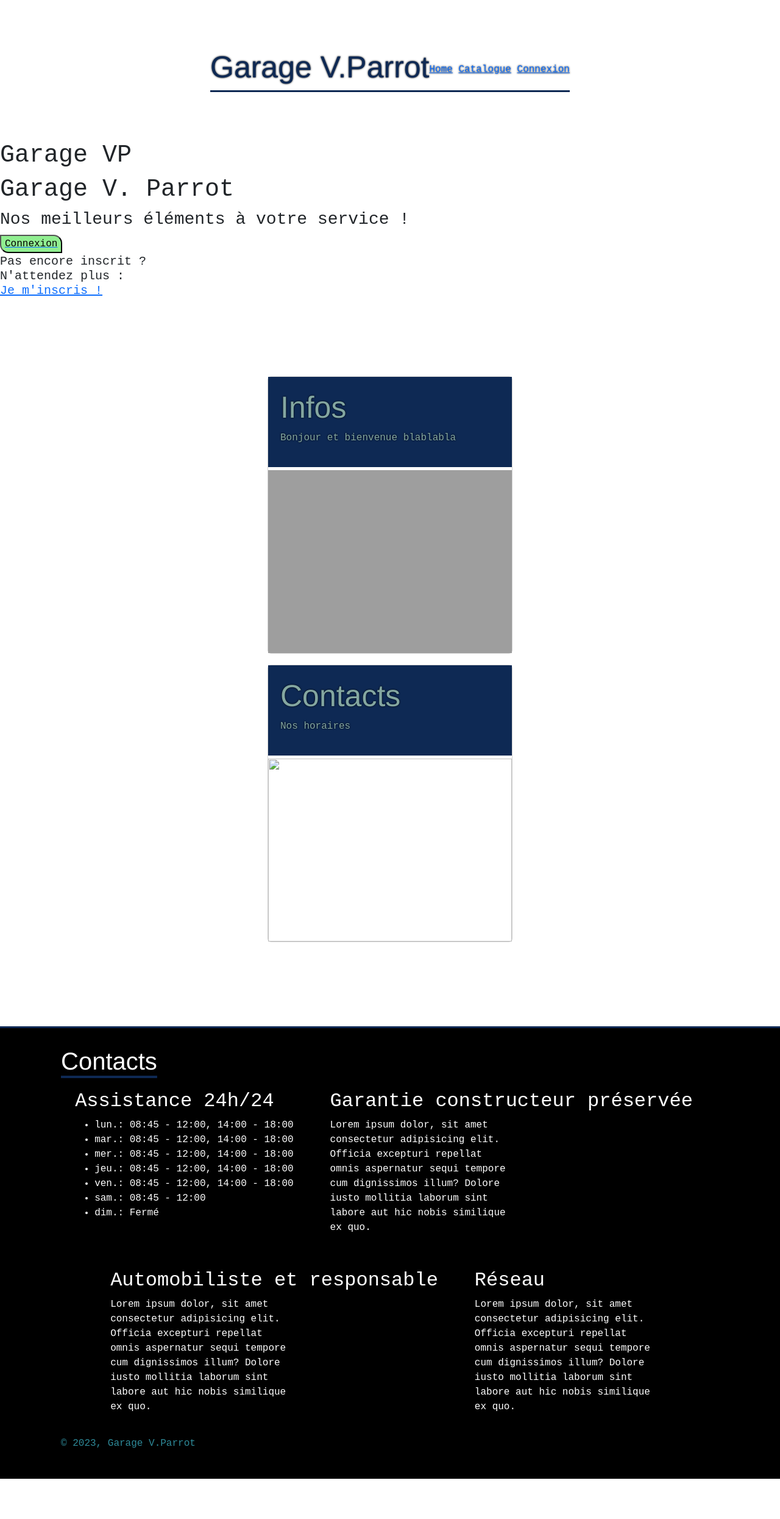
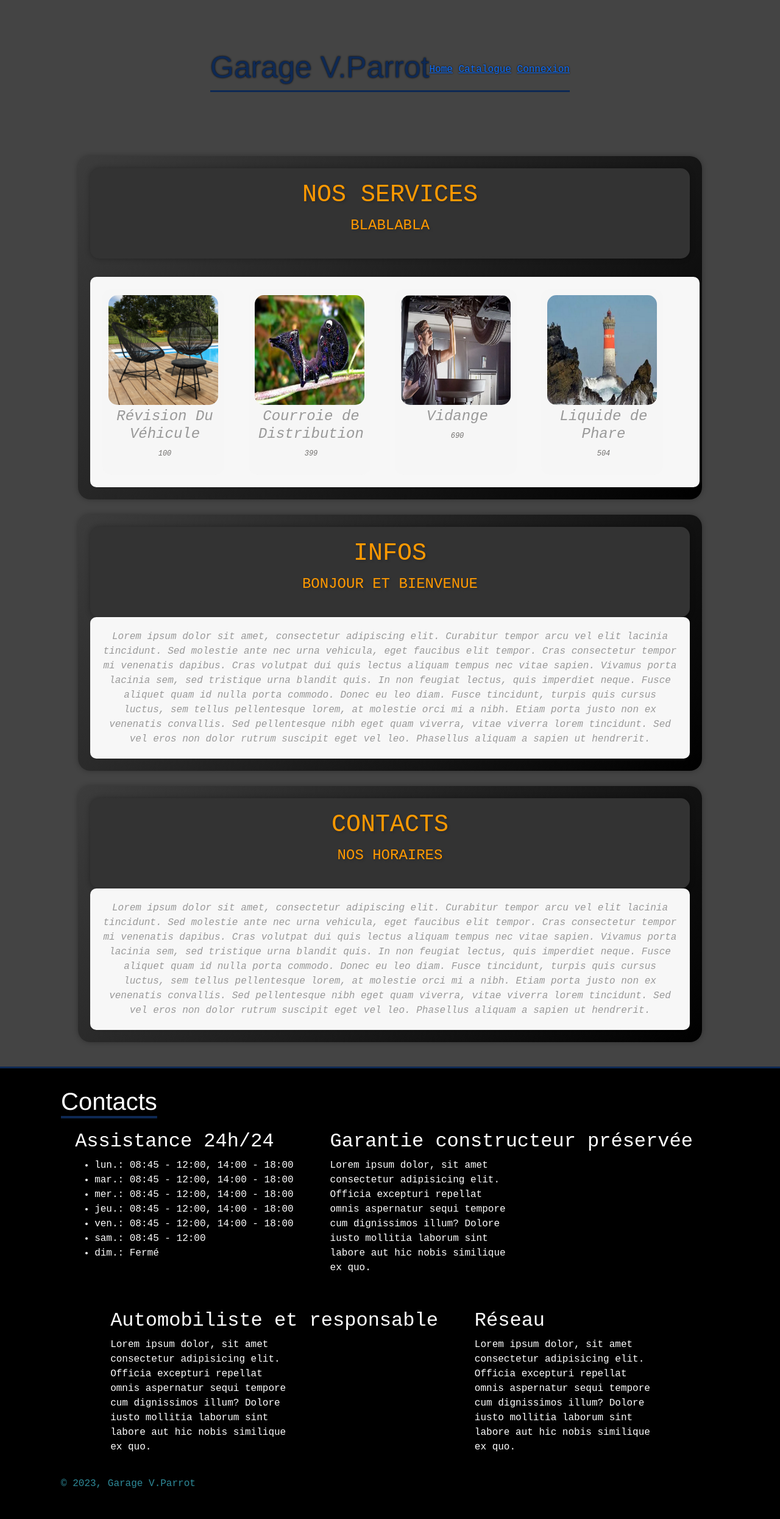
Before and after one commit to Agt-Cooper/Garage-VP, a Django app: page / in a window 1280 px wide. Shown: the whole page at 61% size. Before the commit the page ends 2425 px from the top, so only its background shows below. Run offline with Django 4.2, Linux system fonts and the light colour scheme; data comes from the database, SQL or seed files in the repository; both versions use the stored data as it was after the commit; grey boxes are pictures that could not be loaded.

Commit message:
Add theme

```diff
--- a/garage/templates/garage/home.html
+++ b/garage/templates/garage/home.html
@@ -1,40 +1,36 @@
 {% extends "layout.html" %}
 
 {% block content %}
-</header>
-        <h1>Garage V. Parrot</h1>
-        <h3>Nos meilleurs éléments à votre service !</h3>
-                <a href=""><button class="exept" type="button">Connexion</button></a>
-        <h5>Pas encore inscrit ? <br>N'attendez plus : <a href="#"><br>Je m'inscris !</a></h5>
-<header>
+<!-- </header> -->
+<!--         <h1>Garage V. Parrot</h1> -->
+<!--         <h3>Nos meilleurs éléments à votre service !</h3> -->
+<!--                 <a href=""><button class="exept" type="button">Connexion</button></a> -->
+<!--         <h5>Pas encore inscrit ? <br>N'attendez plus : <a href="#"><br>Je m'inscris !</a></h5> -->
+<!-- <header> -->
+
+<section class="infobox">
+        <div class="infotitle">
+                <h1>Nos Services</h1>
+                <p>blablabla</p>
+        </div>
+        <div id="services-list" class="service-container infodesc"></div>
+</section>
+
+<section class="infobox">
+        <div class="infotitle">
+                <h1>Infos</h1>
+                <p>Bonjour et Bienvenue</p>
+        </div>
+        <div class="infodesc">Lorem ipsum dolor sit amet, consectetur adipiscing elit. Curabitur tempor arcu vel elit lacinia tincidunt. Sed molestie ante nec urna vehicula, eget faucibus elit tempor. Cras consectetur tempor mi venenatis dapibus. Cras volutpat dui quis lectus aliquam tempus nec vitae sapien. Vivamus porta lacinia sem, sed tristique urna blandit quis. In non feugiat lectus, quis imperdiet neque. Fusce aliquet quam id nulla porta commodo. Donec eu leo diam. Fusce tincidunt, turpis quis cursus luctus, sem tellus pellentesque lorem, at molestie orci mi a nibh. Etiam porta justo non ex venenatis convallis. Sed pellentesque nibh eget quam viverra, vitae viverra lorem tincidunt. Sed vel eros non dolor rutrum suscipit eget vel leo. Phasellus aliquam a sapien ut hendrerit.</div>
+</section>
+
+<section class="infobox">
+        <div class="infotitle">
+                <h1>Contacts</h1>
+                <p>Nos Horaires</p>
+        </div>
+        <div class="infodesc">Lorem ipsum dolor sit amet, consectetur adipiscing elit. Curabitur tempor arcu vel elit lacinia tincidunt. Sed molestie ante nec urna vehicula, eget faucibus elit tempor. Cras consectetur tempor mi venenatis dapibus. Cras volutpat dui quis lectus aliquam tempus nec vitae sapien. Vivamus porta lacinia sem, sed tristique urna blandit quis. In non feugiat lectus, quis imperdiet neque. Fusce aliquet quam id nulla porta commodo. Donec eu leo diam. Fusce tincidunt, turpis quis cursus luctus, sem tellus pellentesque lorem, at molestie orci mi a nibh. Etiam porta justo non ex venenatis convallis. Sed pellentesque nibh eget quam viverra, vitae viverra lorem tincidunt. Sed vel eros non dolor rutrum suscipit eget vel leo. Phasellus aliquam a sapien ut hendrerit.</div>
+</section>
 
 
-
-
-        <section class="main" id="infos">
-
-                <div class="content">
-                        <div class="card">
-                                <div class="left">
-                                        <h1>Infos</h1>
-                                        <p>Bonjour et bienvenue blablabla</p>
-                                </div>
-                                <div class="right">
-                                        <img src="Images/Mr Parrot.jpg" alt="">
-                                </div>
-                        </div>
-
-                        <div class="card">
-                                <div class="left">
-                                        <h1>Contacts</h1>
-                                        <p>Nos horaires</p>
-                                </div>
-                                <div class="right">
-                                        <img src="" alt="">
-                                </div>
-                        </div>
-                </div>
-
-        </section>
-
 {% endblock %}
--- a/garage/views.py
+++ b/garage/views.py
@@ -13,7 +13,7 @@ def index(request):
     services = Service.objects.filter(enabled=True)
     template = loader.get_template("garage/home.html")
     context = {
-        'page_title': 'Garage VP',
+        'page_script': 'js/home.js',
     }
     return HttpResponse(template.render(context, request))
 
--- a/static/css/style.css
+++ b/static/css/style.css
@@ -9,7 +9,8 @@ html {
 body{
   margin: 0;
   padding: 0;
-  font-family: 'Courier New', Courier, monospace
+  font-family: 'Courier New', Courier, monospace;
+  background-color: #444;
 }
 
 /***************/
@@ -90,38 +91,44 @@ header h5 {
 /*** MAIN CONTENT ***/
 /********************/
 
-.main {
-  margin-top: 40px;
-  display: flex;
-  flex-direction: column;
-  align-items: center;
+.infobox {
+  width: 80%;
+  min-width: 600px;
+  margin: 25px auto;
+  background: linear-gradient(135deg, #3c3c3c, #000000); /* Dark automotive gradient background */
+  border-radius: 20px;
+  box-shadow: 0 0 10px rgba(0, 0, 0, 0.3);
+  padding: 20px;
+  text-align: center;
+  transition: transform 0.3s ease-in-out;
+}
+
+.infobox:hover {
+  transform: scale(1.05);
+}
+
+.infotitle {
+  color: #ff9900; /* Bright orange text color (common in automotive logos) */
+  background-color: #333333; /* Dark gray background color */
+  padding: 20px;
+  border-radius: 15px;
+  font-size: 24px;
+  text-transform: uppercase;
+  text-shadow: 2px 2px 4px rgba(0, 0, 0, 0.2);
+  box-shadow: 0 0 10px rgba(0, 0, 0, 0.3);
+}
+
+.infodesc {
+  padding: 20px;
+  font-style: italic;
+  color: #999; /* Light gray text color */
+  background-color: #f7f7f7; /* Light gray background */
+  border-radius: 10px;
+  box-shadow: 0 0 5px rgba(0, 0, 0, 0.1);
 }
 
 
-.main .content .card {
-  display: flex;
-  flex-wrap: wrap;
-  justify-content: center;
-  margin-bottom: 18px;
 
-}
-
-.main .content .card .left {
-  flex: 0 0 25%;
-  padding : 20px;
-  background-color: #0E2954;
-  color: #84A7A1;
-}
-
-.main .content .card.right {
-  flex: 0 0 75%;
-}
-
-.main .content .card .right img {
-  height: 300px;
-  width: 400px;
-  margin-top: 5px;
-}
 
 /**************/
 /*** FOOTER ***/
```
Also changed, not shown: db.sqlite3, 1 other file.
